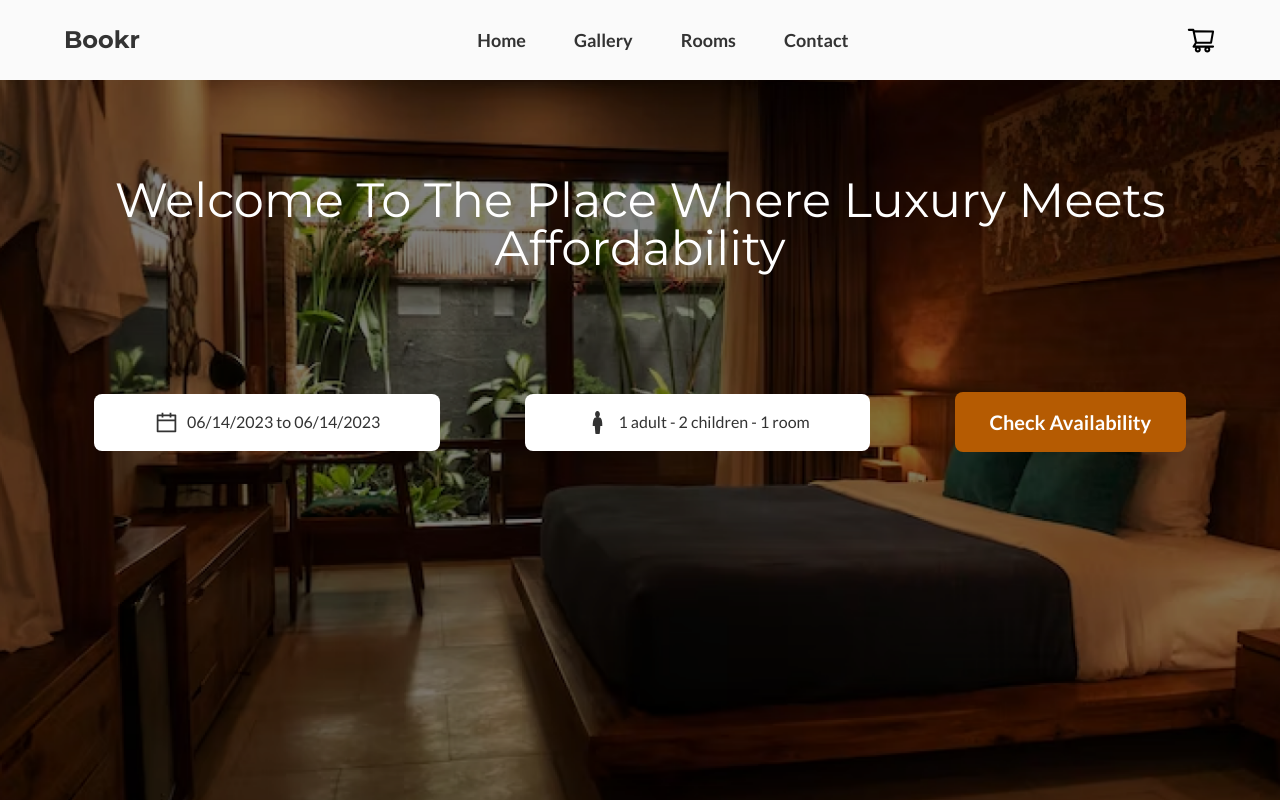
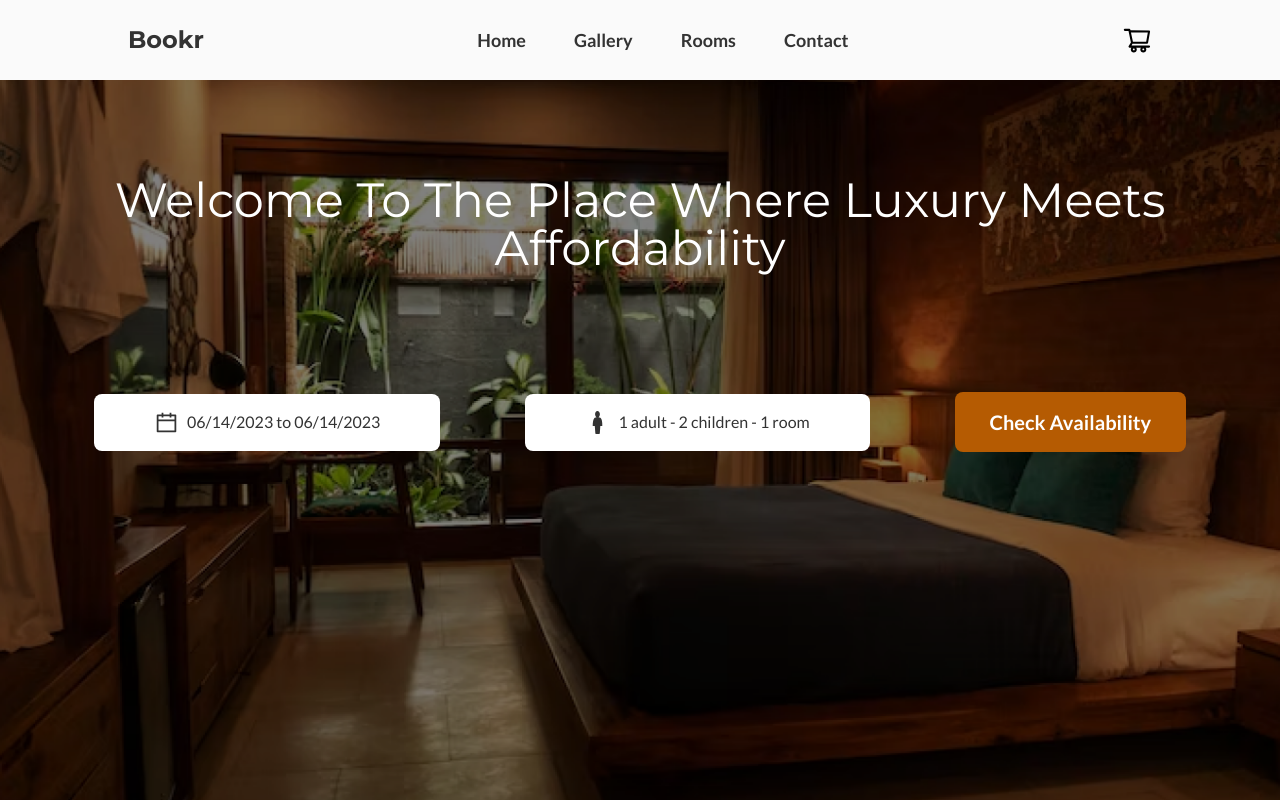
Before and after one commit to Sheriff-Oladimeji/bookr, a React (Vite) app: page / in a window 1280 px wide. Shown: the top 800 px of the page. Built offline with nearby package versions, Linux system fonts and the light colour scheme.

Commit message:
fix: fix page showing from previous height when navigated

```diff
--- a/src/App.jsx
+++ b/src/App.jsx
@@ -1,4 +1,4 @@
-import { BrowserRouter as Router, Route, Routes } from "react-router-dom";
+import { BrowserRouter as Router, Route, Routes, useLocation } from "react-router-dom";
 import Home from "./Pages/home/Home";
 import Contact from "./Pages/contact/Contact";
 import NotFound from "./Pages/404/NotFound";
@@ -7,11 +7,25 @@ import Navbar from "./components/nav/Navbar";
 import Room from "./routes/Room";
 import Footer from "./components/footer/Footer";
 import Cart from "./Pages/cart/Cart";
+import { useEffect } from "react";
+
+
+function ScrollToTopOnRouteChange() {
+  const { pathname } = useLocation();
+
+  useEffect(() => {
+    window.scrollTo(0, 0);
+  }, [pathname]);
+
+  return null; // This component doesn't render anything; it just handles scrolling
+}
 
 const App = () => {
   return (
     <Router>
+
       <section className="flex flex-col justify-between min-h-screen">
+<ScrollToTopOnRouteChange/>
         <Navbar />
         <Routes>
           <Route path="/" element={<Home />} />
--- a/src/components/nav/Navbar.jsx
+++ b/src/components/nav/Navbar.jsx
@@ -16,7 +16,7 @@ const Navbar = () => {
 
   return (
     <nav className="w-full bg-[#FAFAFA] font-lato fixed top-0 left-0 z-50">
-      <div className="flex justify-between items-center py-6 w-[90%]  mx-auto">
+      <div className="flex justify-between items-center py-6 w-[90%] md:w-[80%] mx-auto">
         <div>
           <a href="/" className="font-bold text-dark text-2xl font-mont">
             Bookr
```
